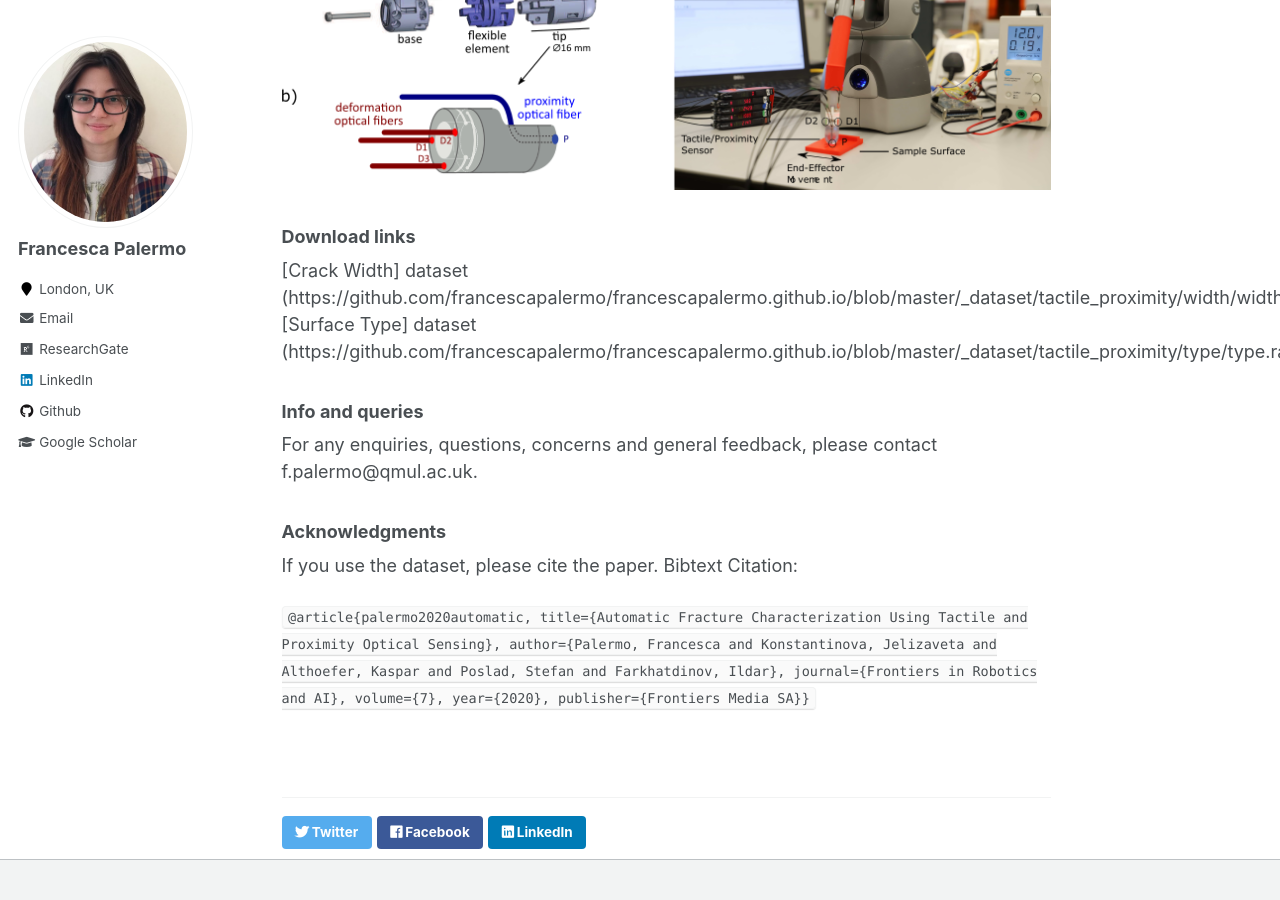
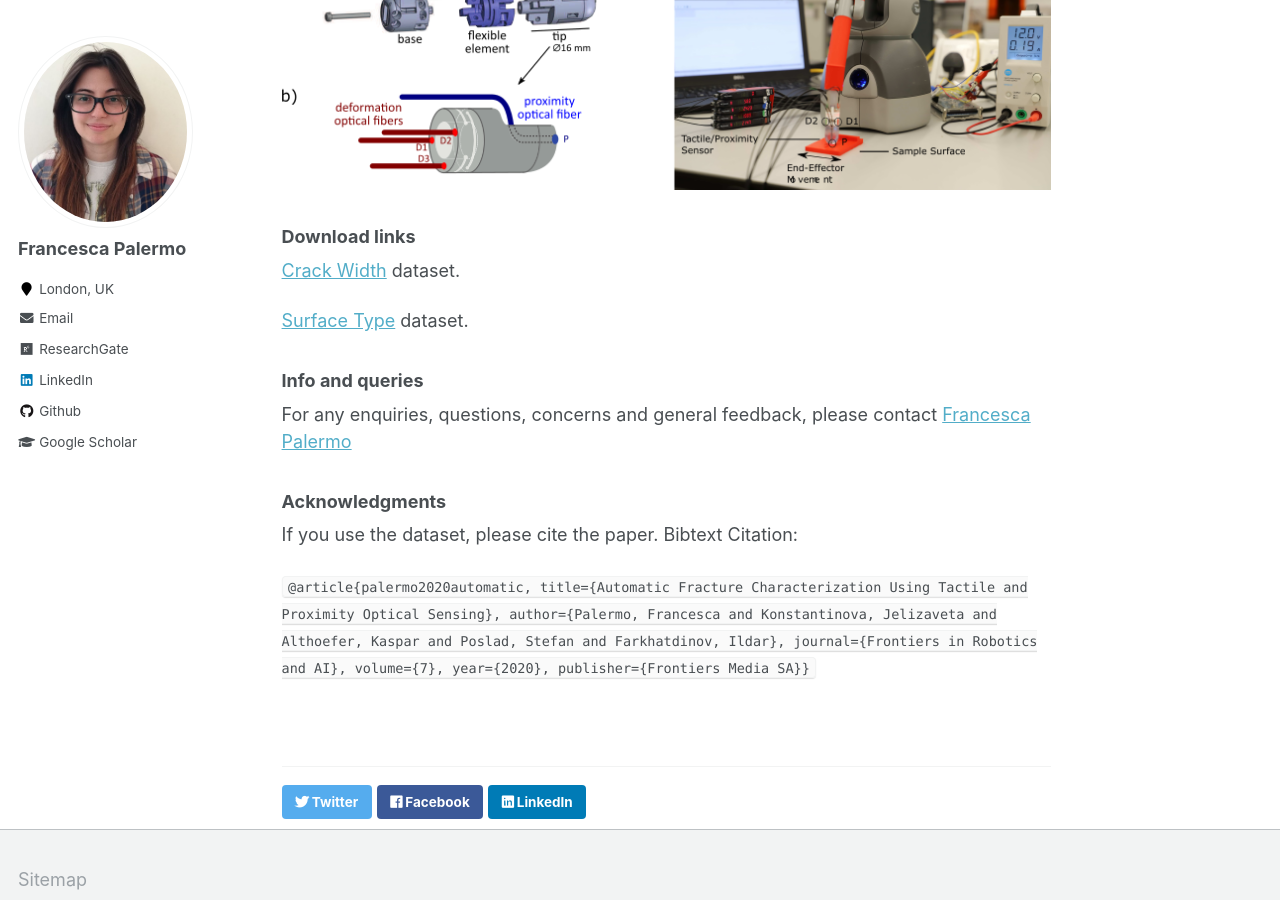
Before and after one commit to francescapalermo/francescapalermo.github.io, a Jekyll site: the page built from _dataset/1_tactile_exploration.md, in a window 1280 px wide and 900 px high, scrolled down 1986 px. Built offline with Jekyll 4.4.1, drawn with Linux system fonts in a browser that asks for light colours.

Commit message:
Update 1_tactile_exploration.md

```diff
--- a/_dataset/1_tactile_exploration.md
+++ b/_dataset/1_tactile_exploration.md
@@ -63,12 +63,14 @@ For the width of the crack, the size of the crack is used (e.g. 0 if no crack, 5
 ![setup Image](https://github.com/francescapalermo/francescapalermo.github.io/blob/master/_dataset/combined_sensor_setup.png?raw=true)
 
 ### Download links
-[Crack Width] dataset (https://github.com/francescapalermo/francescapalermo.github.io/blob/master/_dataset/tactile_proximity/width/width.rar)
-[Surface Type] dataset (https://github.com/francescapalermo/francescapalermo.github.io/blob/master/_dataset/tactile_proximity/type/type.rar)
+[Crack Width](https://github.com/francescapalermo/francescapalermo.github.io/blob/master/_dataset/tactile_proximity/width/width.rar) dataset.
+
+
+[Surface Type](https://github.com/francescapalermo/francescapalermo.github.io/blob/master/_dataset/tactile_proximity/type/type.rar) dataset.
 
 
 ### Info and queries
-For any enquiries, questions, concerns and general feedback, please contact f.palermo@qmul.ac.uk.
+For any enquiries, questions, concerns and general feedback, please contact [Francesca Palermo](mailto:f.palermo@qmul.ac.uk)
 
 
 ### Acknowledgments
```
